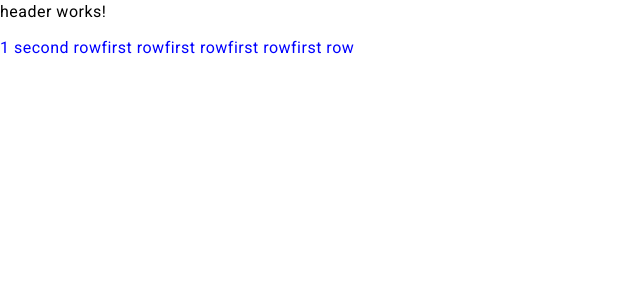
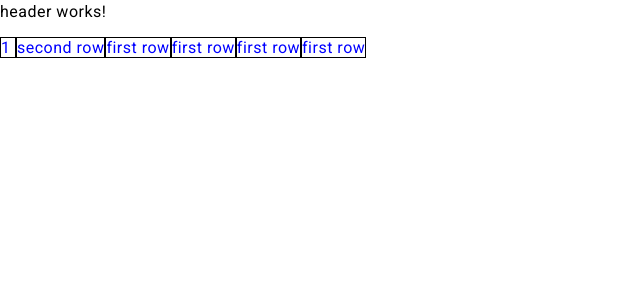
Before and after one commit to ID24-CMR/market-place, an Angular app: page /home in a window 1280 px wide. Before the commit this address led to /home/. Shown: the top 300 px of the page, without its empty margins (0-640 px from the left). Built offline with nearby package versions, Linux system fonts and the light colour scheme.

Commit message:
update git hub pages #26

```diff
--- a/src/app/app.routes.ts
+++ b/src/app/app.routes.ts
@@ -3,4 +3,6 @@ import { Routes } from '@angular/router';
 import { HomeComponent } from './core/components/home/home.component';
 
 export const routes: Routes = [
-	{ path: '', title: 'App Home Page', component: HomeComponent}];
+
+	{ path: '', redirectTo: 'home', pathMatch: 'full'},
+	{ path: 'home', title: 'App Home Page', component: HomeComponent}];
--- a/src/app/core/components/home/home.component.scss
+++ b/src/app/core/components/home/home.component.scss
@@ -5,4 +5,5 @@
 .row{
 	display: inline;
 	color:blue;
+	border: 1px solid black;
 }
```
Also changed, not shown: 8 other files (tests, documents, lock files or other folders).
